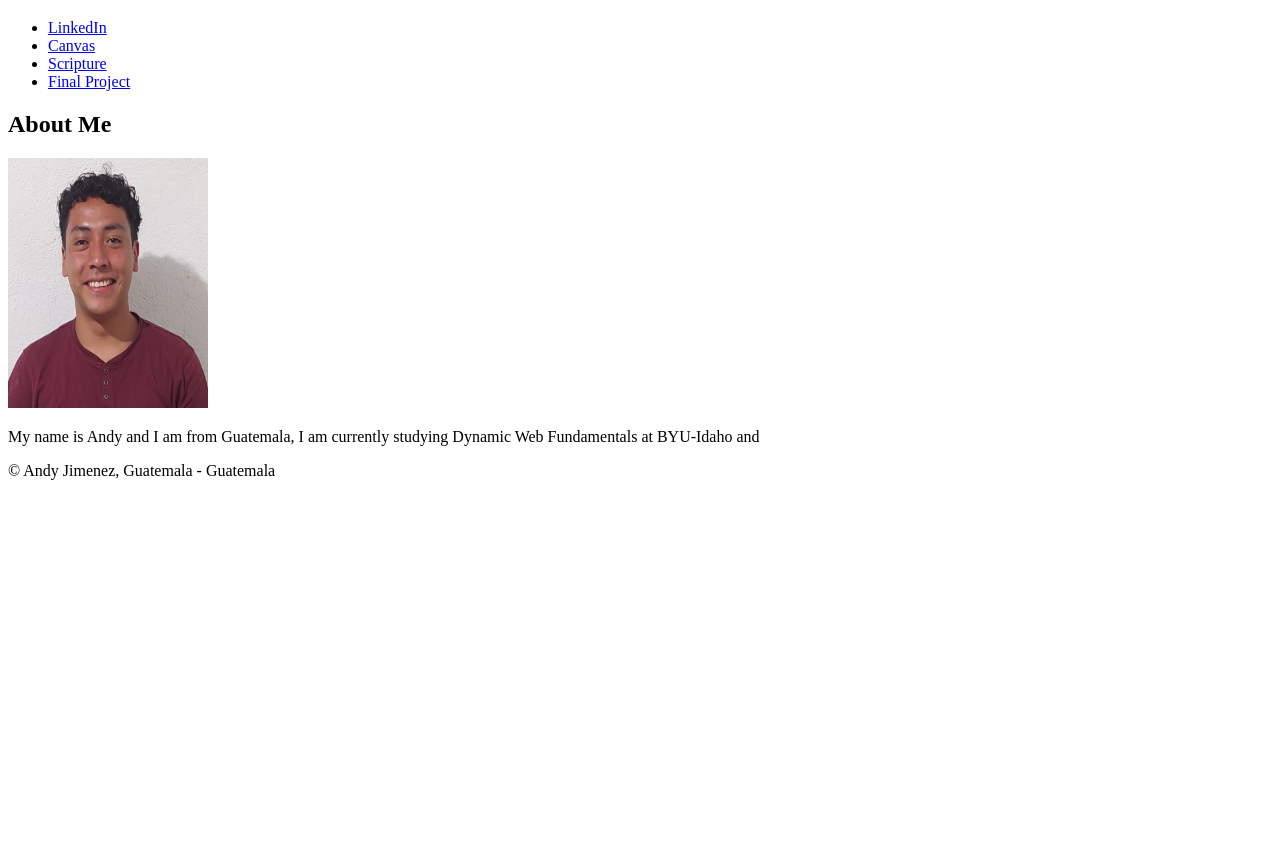
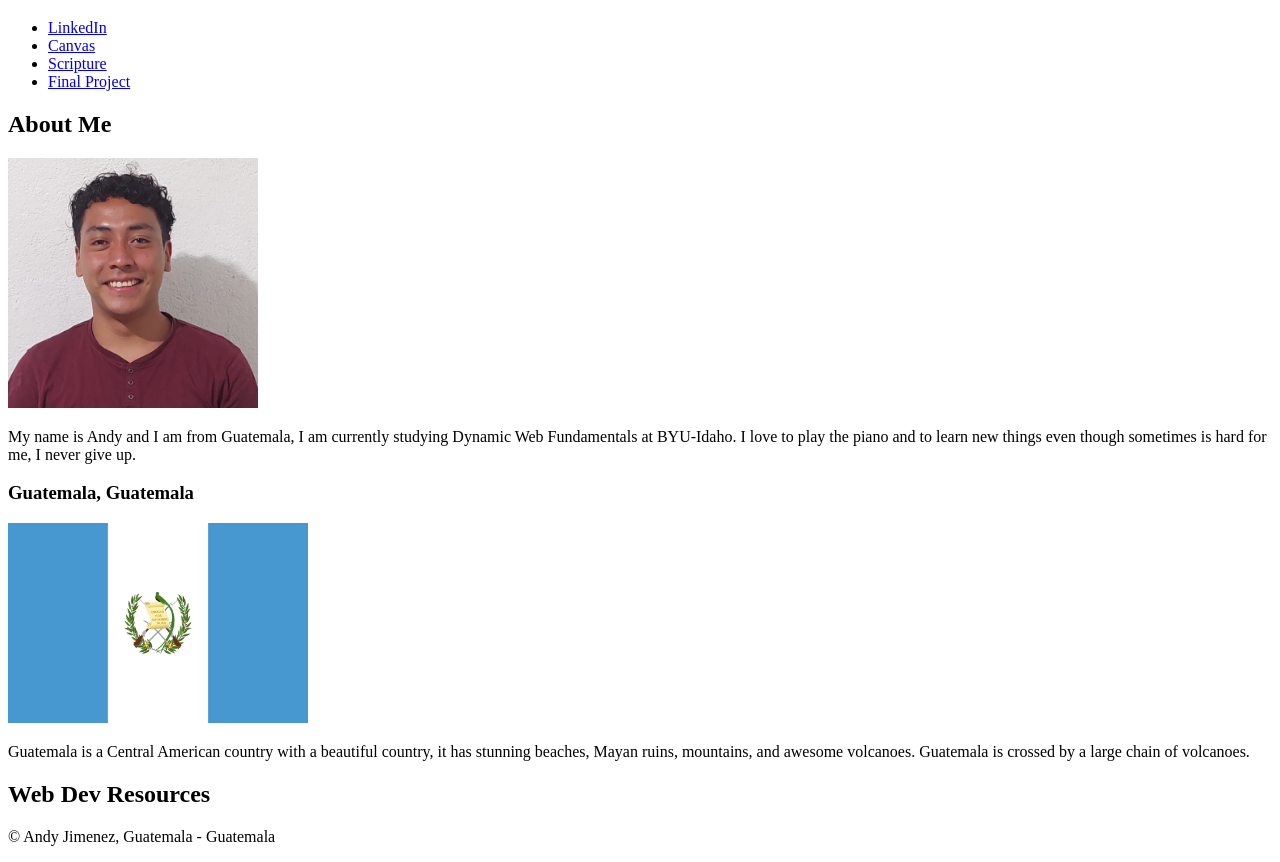
Before and after one commit to andyjp22/WDD131, a plain HTML site: page index.html in a window 1280 px wide. Shown: the part 61-923 px from the top of the page. Before the commit the page ends 800 px from the top, so only its background shows below. Drawn offline with Linux system fonts and the light colour scheme.

Commit message:
adding more on main

```diff
--- a/index.html
+++ b/index.html
@@ -38,11 +38,20 @@
 <main>
    <section class="card">
     <h2>About Me</h2>
-    <img src="images/pictureofme.jpeg" alt="image of me" id="imageofme" width="200" height="250">
+    <img src="images/pictureofme.jpeg" alt="image of me" id="imageofme" width="250" height="250">
     <p id="introduction">
-        My name is Andy and I am from Guatemala, I am currently studying Dynamic Web Fundamentals at BYU-Idaho
-        and
+        My name is Andy and I am from Guatemala, I am currently studying Dynamic Web Fundamentals at BYU-Idaho.
+        I love to play the piano and to learn new things even though sometimes is hard for me, I never give up.
     </p>
+    <h3>Guatemala, Guatemala</h3>
+    <img src="images/Flag_of_Guatemala.png" alt="Guatemala flag" id="Guatemala" width="300" height="200">
+    <p id="introduction2">
+        Guatemala is a Central American country with a beautiful country, it has stunning beaches, Mayan ruins,
+        mountains, and awesome volcanoes. Guatemala is crossed by a large chain of volcanoes.
+    </p>
+    </section>
+    <section class="card">
+        <h2>Web Dev Resources</h2>
     </section>
 </main>
 <footer>
```
Also changed, not shown: images/Flag_of_Guatemala.png (added).
